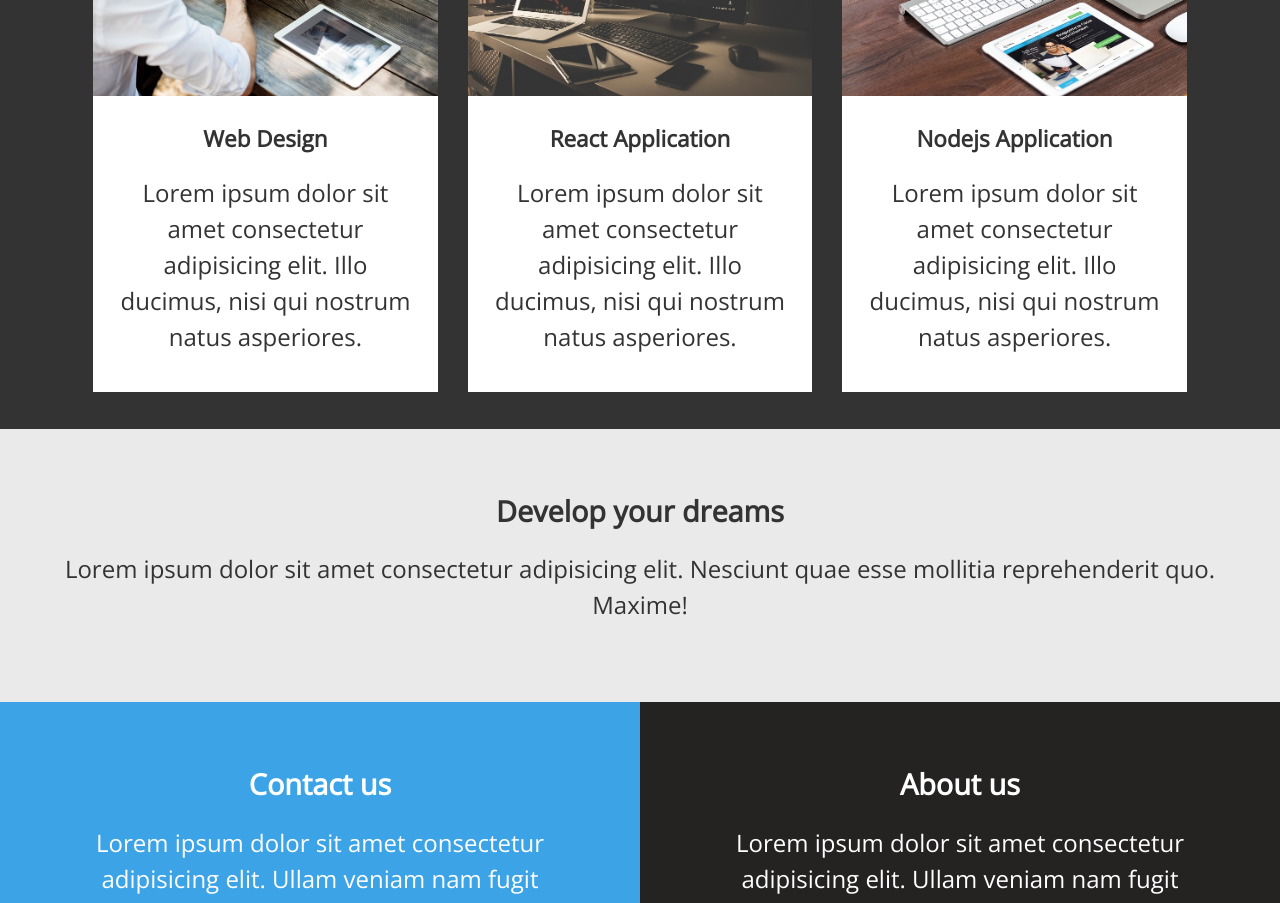
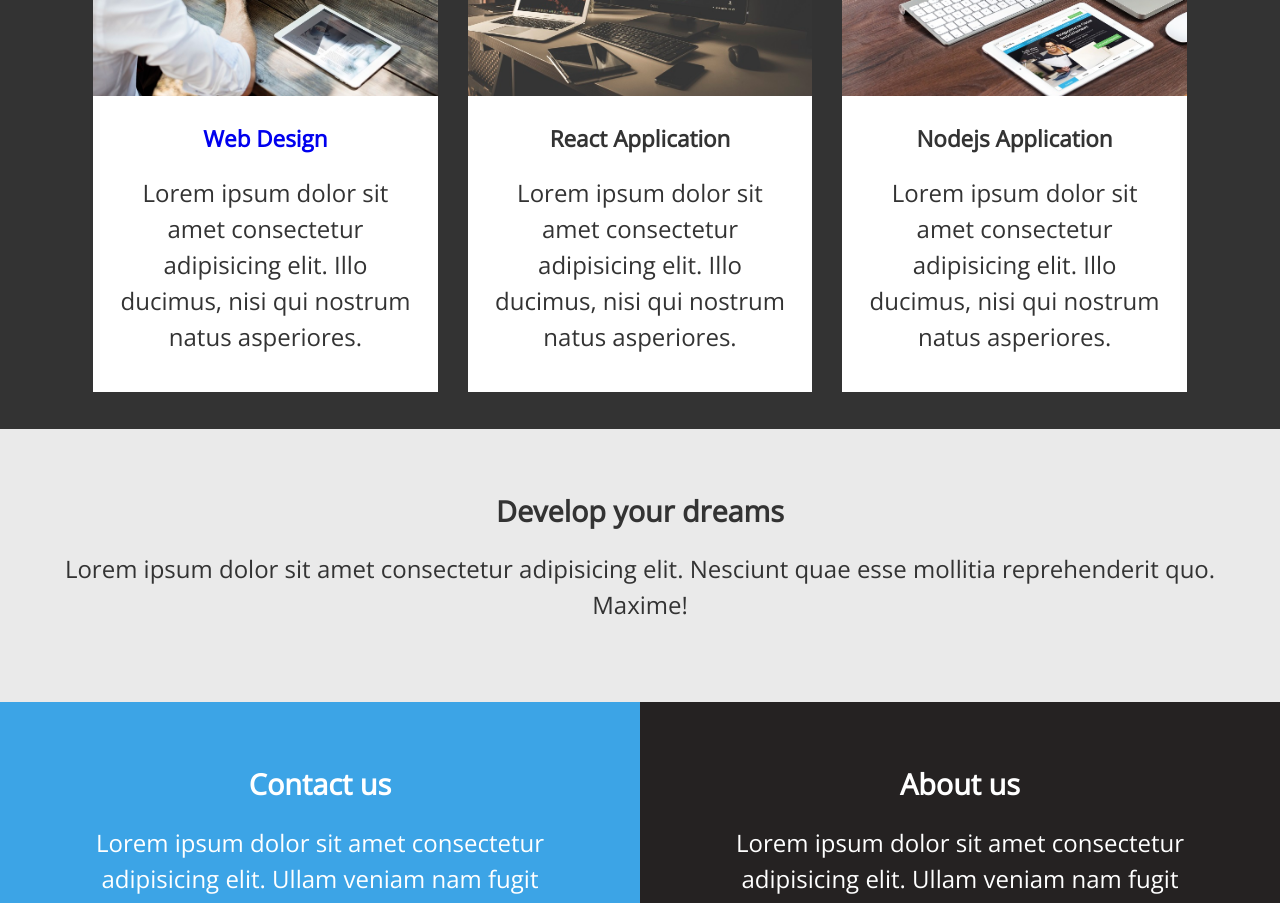
Before and after one commit to yukselbey35/responsive_web, a plain HTML site: page index.html in a window 1280 px wide. Shown: the part 940-1843 px from the top of the page. Drawn offline with nearby package versions, Linux system fonts and the light colour scheme.

Commit message:
Update index.html

```diff
--- a/index.html
+++ b/index.html
@@ -45,9 +45,13 @@
                         <img src="img/1.jpeg" alt="">
 
                         <div class="col-content">
+
+                            <a href="https://www.w3schools.com/html/default.asp">
+
                             <h3 class="col-title">
                                 Web Design
                             </h3>
+                                </a>
                             <p>
                                 Lorem ipsum dolor sit amet consectetur adipisicing elit. Illo ducimus, nisi qui nostrum natus asperiores.
                             </p>
```
